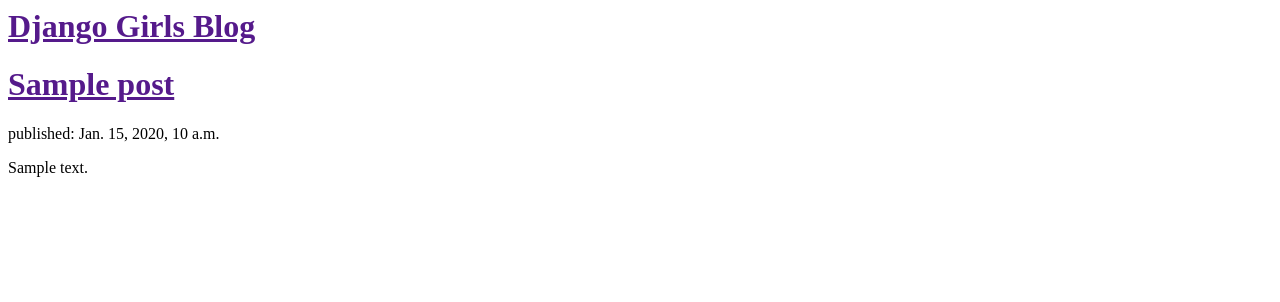
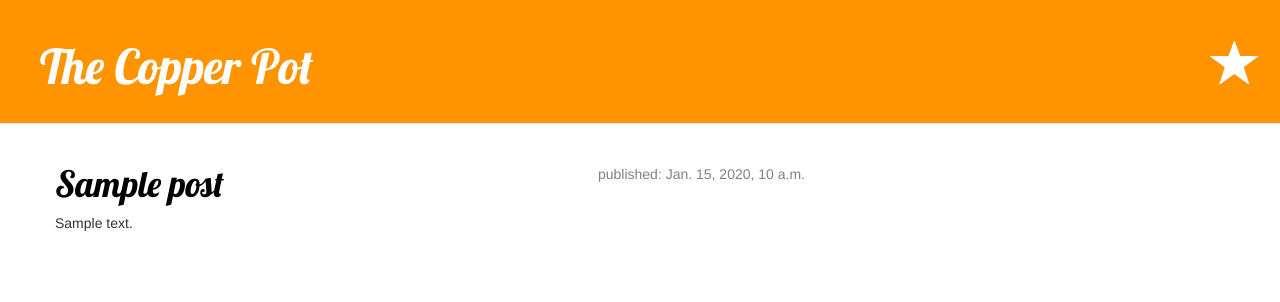
Before and after one commit to garypaulchamberlain/my-first-blog, a Django app: template blog/templates/blog/post_list.html in a window 1280 px wide. Shown: the top 302 px of the page. Run offline with Django 3.2, Linux system fonts and the light colour scheme; the template is opened without the code that fills it: values that come from a table or form of the project are taken from there, others are empty; tables that the repository leaves empty hold one stand-in row (values such as "Sample post"); some libraries are stand-ins or nearby versions.

Commit message:
Added view and template for blog details as well as css

```diff
--- /dev/null
+++ b/blog/static/css/blog.css
@@ -0,0 +1,51 @@
+.page-header {
+    background-color: #ff9400;
+    margin-top: 0;
+    padding: 20px 20px 20px 40px;
+}
+
+.page-header h1, .page-header h1 a, .page-header h1 a:visited, .page-header h1 a:active {
+    color: #ffffff;
+    font-size: 36pt;
+    text-decoration: none;
+}
+
+.content {
+    margin-left: 40px;
+}
+
+.glyphicon{
+    float:right;
+}
+
+h1, h2, h3, h4 {
+    font-family: 'Lobster', cursive;
+}
+
+.date {
+    float: right;
+    color: #828282;
+}
+
+.save {
+    float: right;
+}
+
+.post-form textarea, .post-form input {
+    width: 100%;
+}
+
+.top-menu, .top-menu:hover, .top-menu:visited {
+    color: #ffffff;
+    float: right;
+    font-size: 26pt;
+    margin-right: 20px;
+}
+
+.post {
+    margin-bottom: 70px;
+}
+
+.post h1 a, .post h1 a:visited {
+    color: #000000;
+}
--- /dev/null
+++ b/blog/templates/blog/base.html
@@ -0,0 +1,25 @@
+{% load staticfiles %}
+
+<html>
+    <head>
+        <link rel="stylesheet" href="//maxcdn.bootstrapcdn.com/bootstrap/3.3.5/css/bootstrap.min.css">
+        <link rel="stylesheet" href="//maxcdn.bootstrapcdn.com/bootstrap/3.3.5/css/bootstrap-theme.min.css">
+        <link rel="stylesheet" href="{% static 'css/blog.css' %}">
+        <link href="http://fonts.googleapis.com/css?family=Lobster&subset=latin,latin-ext" rel="stylesheet" type="text/css">
+
+        <title>The Copper Pot blog</title>
+    </head>
+    <body>
+        <div class="page-header">
+            <h1><a href="/">The Copper Pot</a><span class="glyphicon glyphicon-star" aria-hidden="true"></span></h1>
+        </div>
+        <div class="content container">
+            <div class="row">
+                <div class="col-md-8">
+                {% block content %}
+                {% endblock %}
+                </div>
+            </div>
+        </div>
+    </body>
+</html>
--- a/blog/templates/blog/post_list.html
+++ b/blog/templates/blog/post_list.html
@@ -1,21 +1,13 @@
-<html>
-    <head>
-        <title>Django Girls blog</title>
-    </head>
-    <body>
-        <div>
-            <h1><a href="">Django Girls Blog</a></h1>
+{% extends 'blog/base.html' %}
+
+{% block content %}
+    {% for post in posts %}
+        <div class="post">
+            <div class="date">
+                <p>published: {{ post.published_date }}</p>
+            </div>
+            <h1><a href="{% url 'post_detail' pk=post.pk %}">{{ post.title }}</a></h1>
+            <p>{{ post.text|linebreaks }}</p>
         </div>
-
-        <div>
-            {% for post in posts %}
-            <div>
-                <h1><a href="">{{ post.title }}</a></h1>
-                <p>published: {{ post.published_date }}</p>
-                <p>{{ post.text|linebreaks }}</p>
-            </div>
-            {% endfor %}
-        </div>
-
-    </body>
-</html>
+    {% endfor %}
+{% endblock %}
--- a/blog/urls.py
+++ b/blog/urls.py
@@ -2,5 +2,6 @@ from django.conf.urls import url
 from .import views
 
 urlpatterns = [
-     url(r'^$', views.post_list,name='post_list'),
+     url(r'^$', views.post_list, name='post_list'),
+     url(r'^post/(?P<pk>[0-9]+)/$', views.post_detail, name='post_detail'),
 ]
--- a/blog/views.py
+++ b/blog/views.py
@@ -1,8 +1,13 @@
 from django.shortcuts import render
 from django.utils import timezone
 from .models import Post
+from django.shortcuts import render, get_object_or_404
 
 
 def post_list(request):
     posts = Post.objects.filter(published_date__lte=timezone.now()).order_by('published_date')
     return render(request, 'blog/post_list.html', {'posts': posts})
+
+def post_detail(request,pk):
+    post =  get_object_or_404(Post,pk=pk)
+    return render (request, 'blog/post_detail.html', {'post': post})
```
Also changed, not shown: blog/templates/blog/post_detail.html (added, +13 -0 lines).
